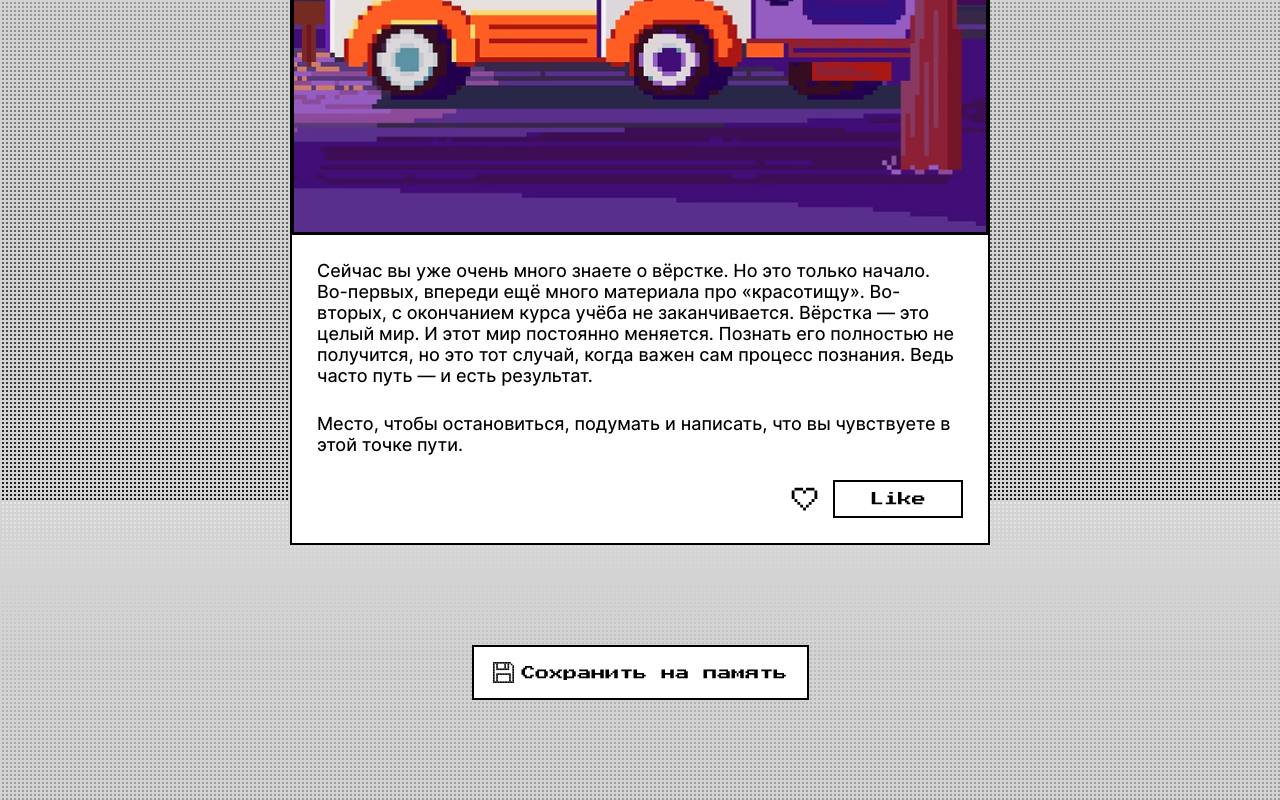
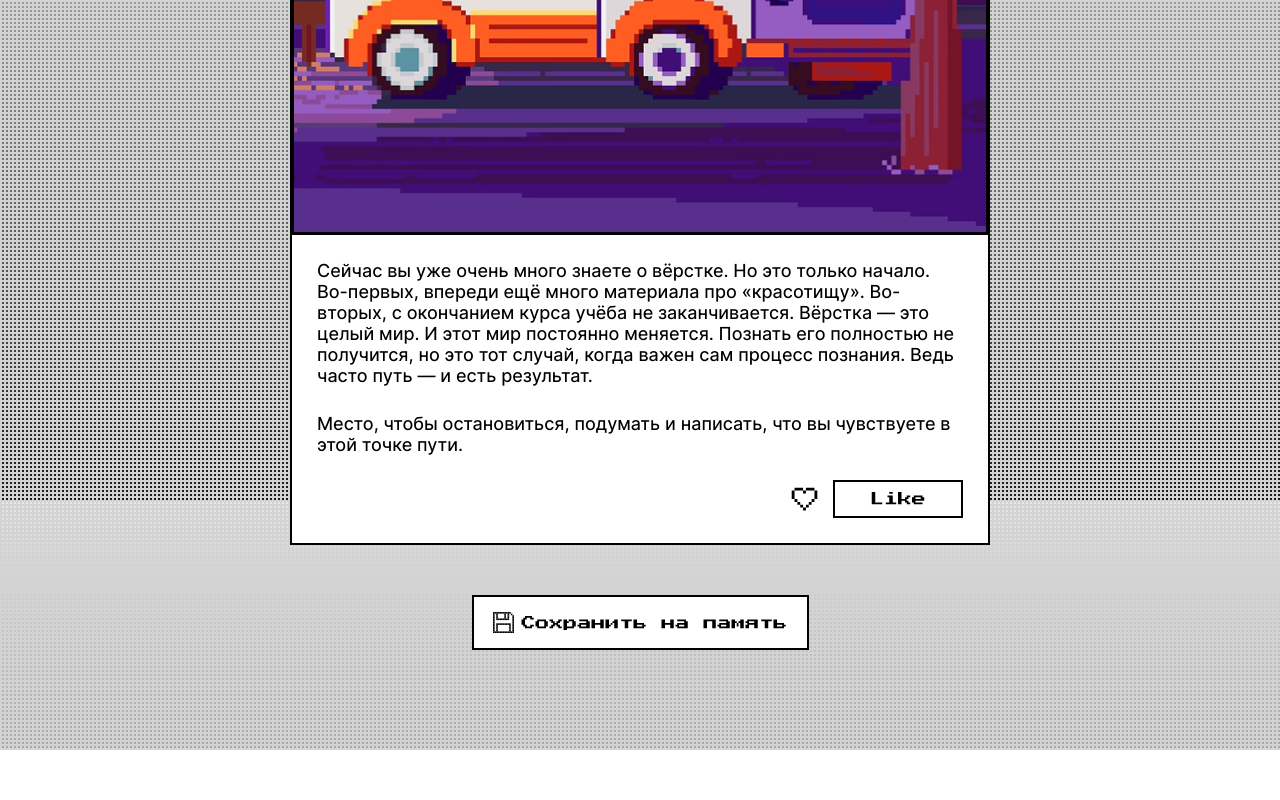
Before and after one commit to Brodyagados/zakrivayuschiy-teg, a website: page index.html in a window 1280 px wide. Shown: the part 8300-9100 px from the top of the page. After the commit the page ends 9050 px from the top, so only its background shows below. Drawn offline with Linux system fonts and the light colour scheme.

Commit message:
Удален лишний код

```diff
--- a/styles/style.css
+++ b/styles/style.css
@@ -336,15 +336,11 @@
   position: relative;
 }
 
-/* #endregion */
-
-/* #region Подвал */
-
 .card__save-button {
   display: flex;
   align-items: center;
   gap: 8px;
-  margin: 50px auto 100px;
+  margin: 0 auto 100px;
   padding: 15px 19px;
 }
 
```
